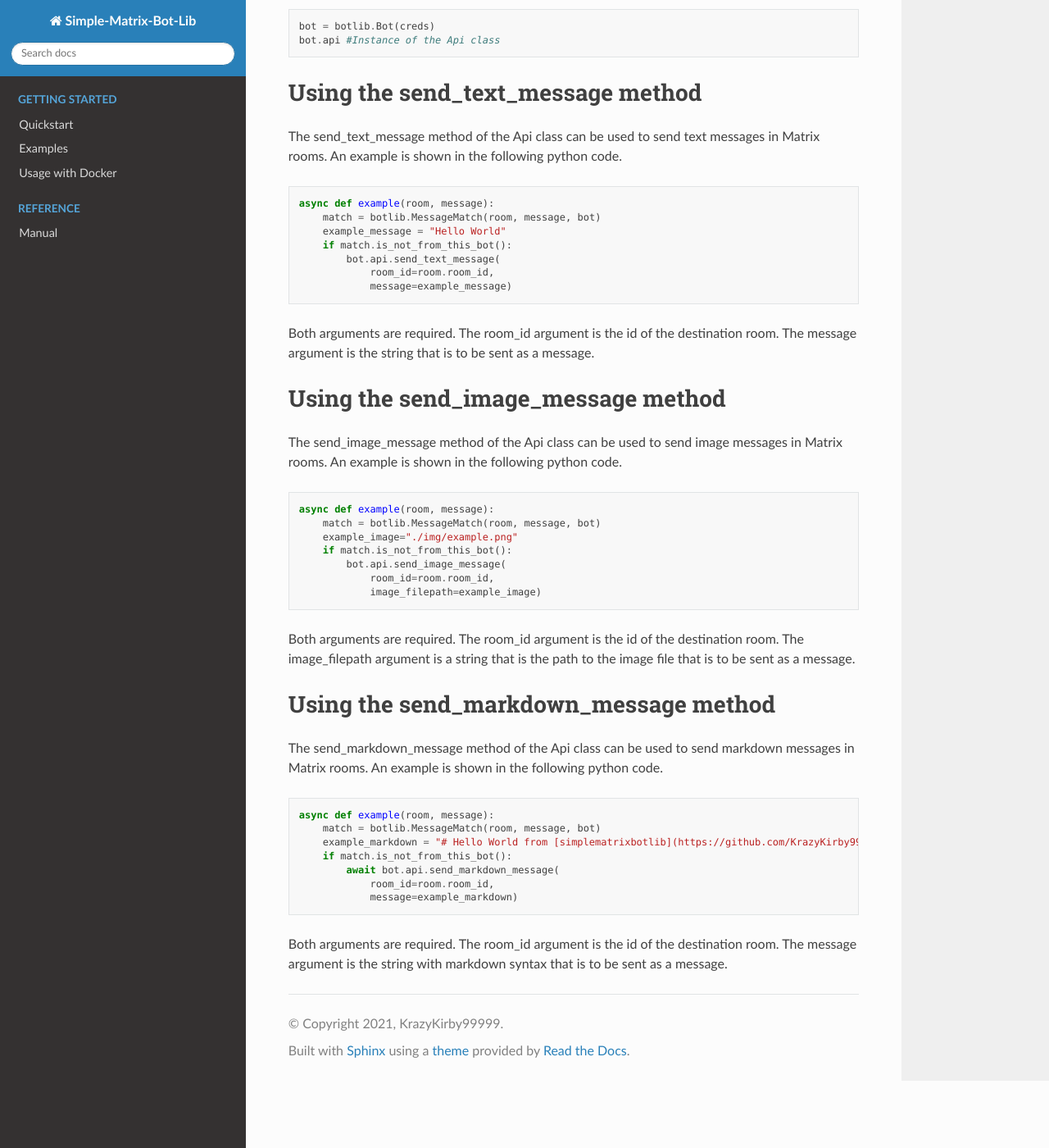
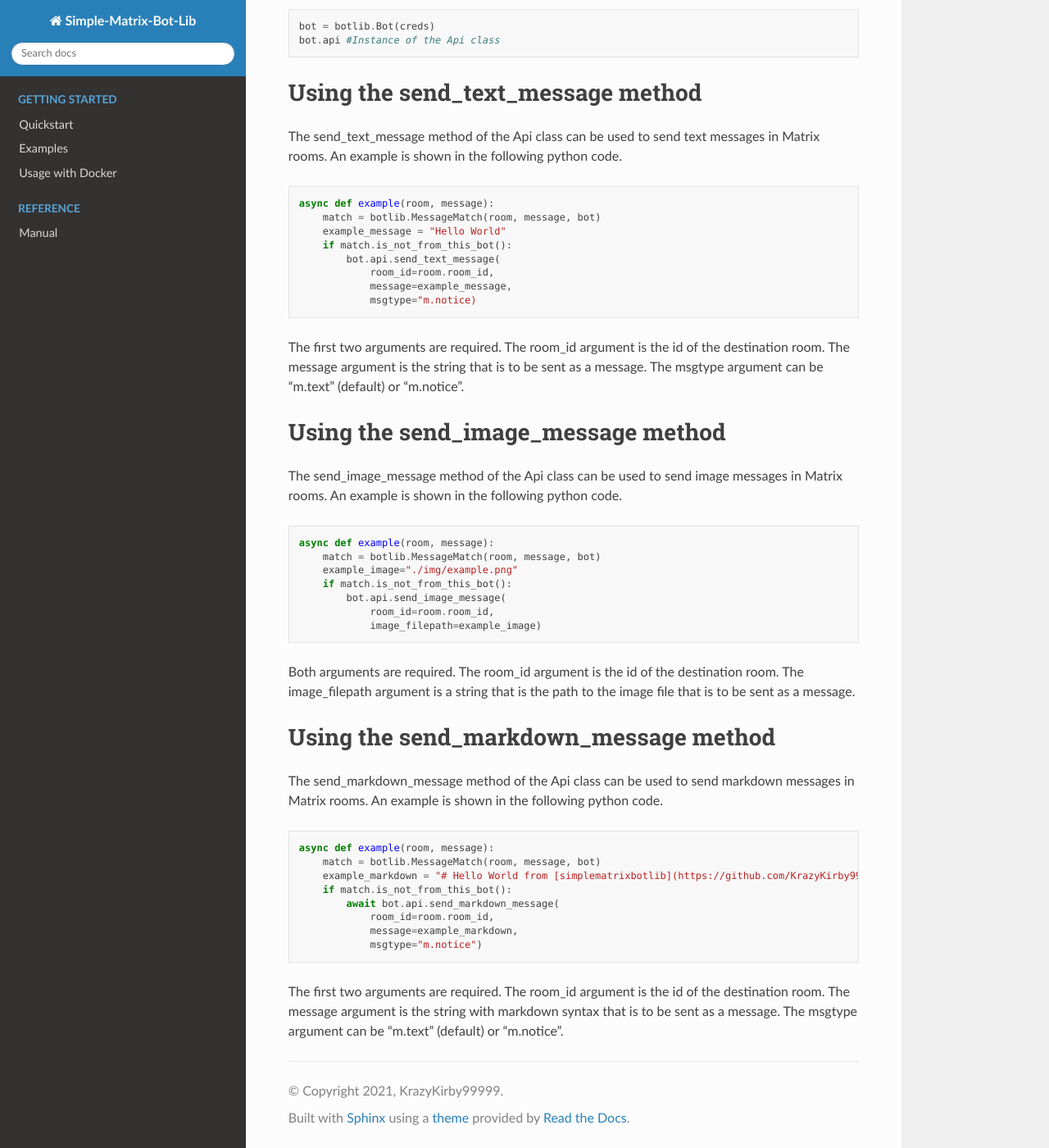
Before and after one commit to imbev/simplematrixbotlib, a Sphinx documentation site: the page built from doc/manual/api.md, in a window 1280 px wide and 1400 px high, scrolled down 354 px. Shown: the whole window at 82% size. Built offline with Sphinx 7.4.7 and the Read the Docs theme 2.0.0, drawn with Linux system fonts in a browser that asks for light colours.

Commit message:
docs: 📝 Add docs for PR #80

````diff
--- a/doc/manual/api.md
+++ b/doc/manual/api.md
@@ -17,9 +17,10 @@ async def example(room, message):
     if match.is_not_from_this_bot():
         bot.api.send_text_message(
             room_id=room.room_id,
-            message=example_message)
+            message=example_message,
+            msgtype="m.notice)
 ```
-Both arguments are required. The room_id argument is the id of the destination room. The message argument is the string that is to be sent as a message.
+The first two arguments are required. The room_id argument is the id of the destination room. The message argument is the string that is to be sent as a message. The msgtype argument can be "m.text" (default) or "m.notice".
 
 ### Using the send_image_message method
 The send_image_message method of the Api class can be used to send image messages in Matrix rooms. An example is shown in the following python code.
@@ -43,6 +44,7 @@ async def example(room, message):
     if match.is_not_from_this_bot():
         await bot.api.send_markdown_message(
             room_id=room.room_id,
-            message=example_markdown)
+            message=example_markdown,
+            msgtype="m.notice")
 ```
-Both arguments are required. The room_id argument is the id of the destination room. The message argument is the string with markdown syntax that is to be sent as a message.
+The first two arguments are required. The room_id argument is the id of the destination room. The message argument is the string with markdown syntax that is to be sent as a message. The msgtype argument can be "m.text" (default) or "m.notice".
````
